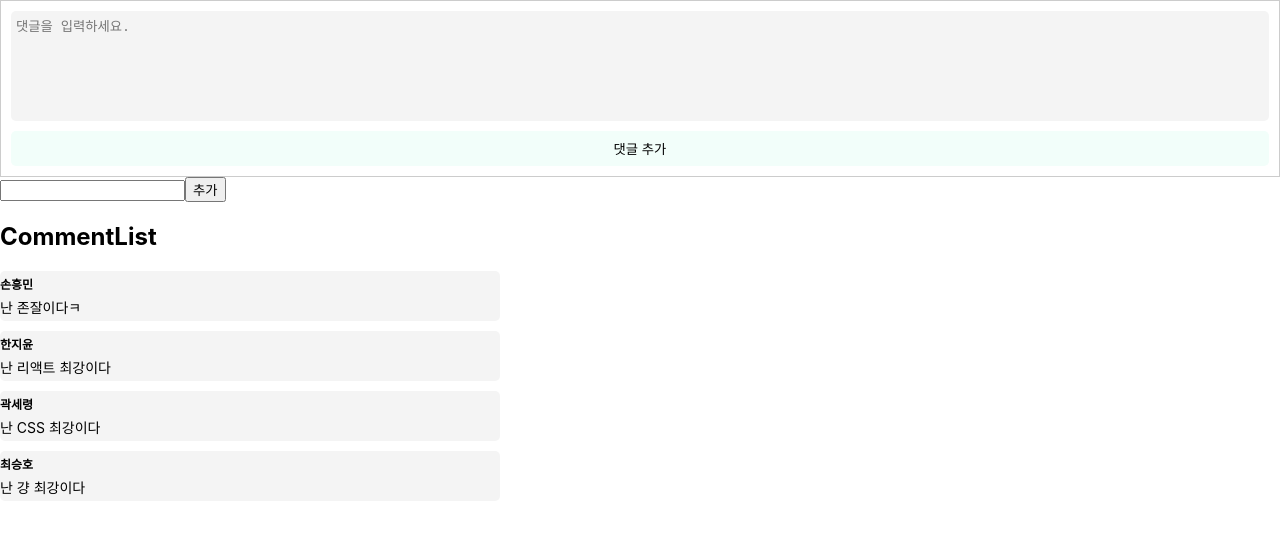
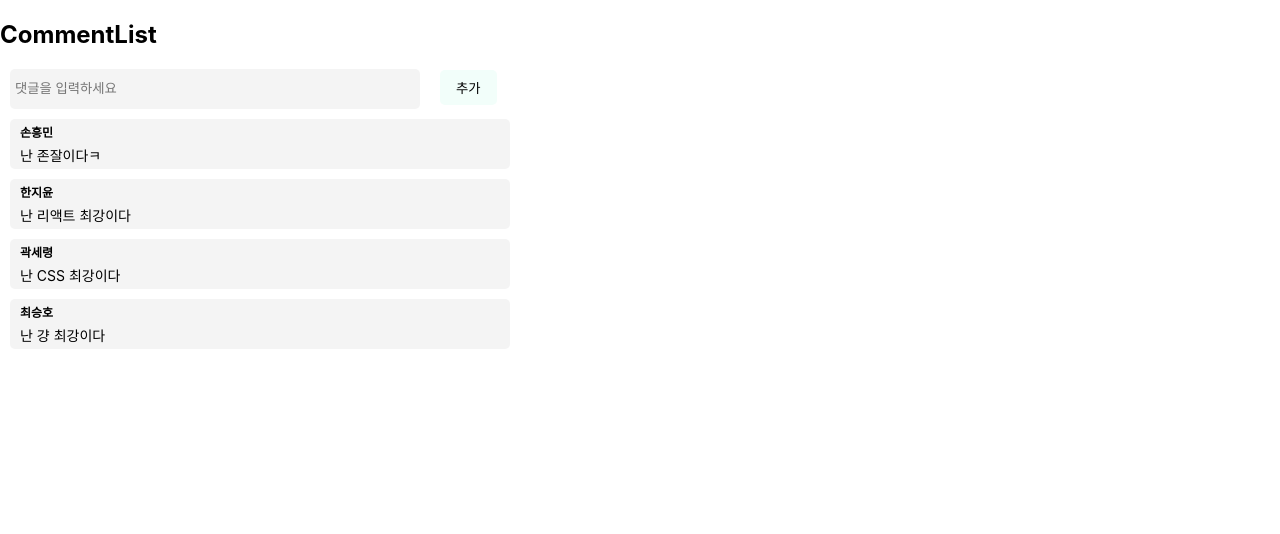
Before and after one commit to sosohandiary/FE, a React (Create React App) app: page /detail in a window 1280 px wide. Shown: the top 534 px of the page. Built offline with nearby package versions, Linux system fonts and the light colour scheme.

Commit message:
댓글구현중...

```diff
--- a/src/components/detail/Comment.jsx
+++ b/src/components/detail/Comment.jsx
@@ -2,6 +2,8 @@ import React from "react";
 import styled from "styled-components";
 
 const Comment = (props) => {
+  console.log(props);
+
   return (
     <CommentStyle>
       {/* username , comment 받아오기 */}
@@ -23,6 +25,7 @@ const CommentStyle = styled.div`
   flex-direction: column;
   justify-content: center;
   margin-bottom: 10px;
+  margin-left: 10px;
 `;
 
 const NameText = styled.span`
@@ -30,8 +33,10 @@ const NameText = styled.span`
   font-size: 12px;
   font-weight: bold;
   margin-bottom: 5px;
+  margin-left: 10px;
 `;
 
 const CommentText = styled.span`
   font-size: 14px;
+  margin-left: 10px;
 `;
--- a/src/components/detail/CommentList.jsx
+++ b/src/components/detail/CommentList.jsx
@@ -1,22 +1,72 @@
-import React from "react";
+import React, { useState } from "react";
 import Comment from "./Comment";
-
-const comments = [
-  { id: 1, name: "손흥민", comment: "난 존잘이다ㅋ" },
-  { id: 2, name: "한지윤", comment: "난 리액트 최강이다" },
-  { id: 3, name: "곽세령", comment: "난 CSS 최강이다" },
-  { id: 4, name: "최승호", comment: "난 걍 최강이다" },
-];
+import styled from "styled-components";
 
 const CommentList = () => {
+  const [comments, setComments] = useState([
+    { id: 1, name: "손흥민", comment: "난 존잘이다ㅋ" },
+    { id: 2, name: "한지윤", comment: "난 리액트 최강이다" },
+    { id: 3, name: "곽세령", comment: "난 CSS 최강이다" },
+    { id: 4, name: "최승호", comment: "난 걍 최강이다" },
+  ]);
+
+  const [content, setContent] = useState("");
+  const [name, setName] = useState("");
+
+  const inputChangeHandler = (event) => {
+    const { name, value } = event.target;
+    if (name === "name") {
+      setName(value);
+    } else if (name === "content") {
+      setContent(value);
+    }
+  };
+  const clickAddButtonHandler = (event) => {
+    event.preventDefault();
+    const newContent = {
+      id: comments.length + 1,
+      name,
+      comment: content,
+    };
+    setComments([...comments, newContent]);
+    setName(""); // 추가 후 name 값을 초기화
+    setContent(""); // 추가 후 content 값을 초기화
+  };
+
   return (
-    <div>
+    <form>
       <h2>CommentList</h2>
+      {/* <input name="name" placeholder="작성자 이름을 입력하세요" value={name} onChange={inputChangeHandler} /> */}
+      <CommentInput name="content" placeholder="댓글을 입력하세요" value={content} onChange={inputChangeHandler} />
+      <CommentSubmitButton onClick={clickAddButtonHandler}>추가</CommentSubmitButton>
+
       {comments.map((comment) => {
         return <Comment key={comment.id} name={comment.name} comment={comment.comment} />;
       })}
-    </div>
+    </form>
   );
 };
 
 export default CommentList;
+
+const CommentInput = styled.input`
+  height: 30px;
+  width: 400px;
+  margin-bottom: 10px;
+  margin-left: 10px;
+  padding: 5px;
+  resize: none;
+  background-color: #f4f4f4;
+  border: none;
+  border-radius: 5px;
+`;
+
+const CommentSubmitButton = styled.button`
+  background-color: #f2fefa;
+  border: none;
+  border-radius: 5px;
+  color: #000000;
+  padding: 8px 16px;
+  margin-left: 20px;
+  cursor: pointer;
+`;
--- a/src/pages/Detail.jsx
+++ b/src/pages/Detail.jsx
@@ -1,12 +1,11 @@
 import React from "react";
-import AddCommentForm from "../components/detail/AddCommentForm";
-import Sample from "../components/detail/Sample";
+
+import CommentList from "../components/detail/CommentList";
 
 const Detail = () => {
   return (
     <div>
-      <AddCommentForm />
-      <Sample />
+      <CommentList />
     </div>
   );
 };
```
